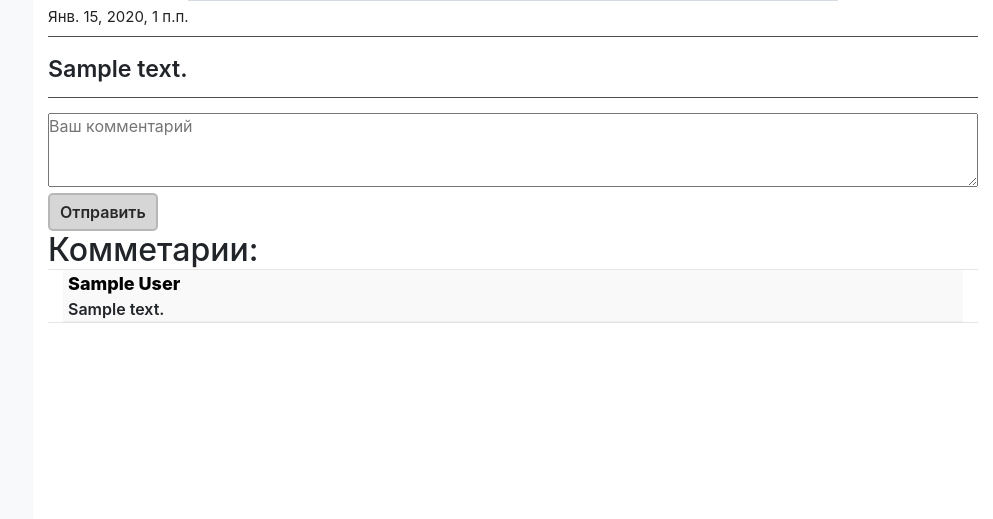
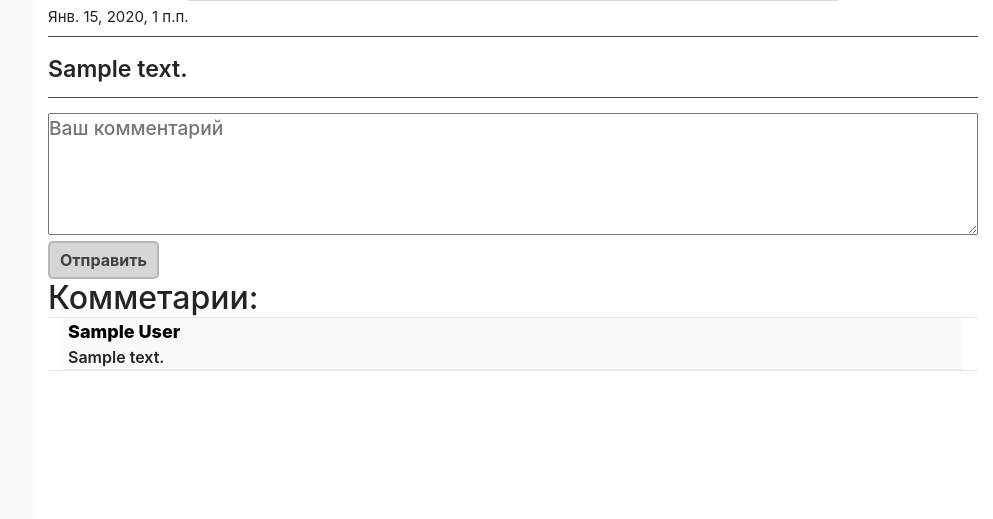
Before and after one commit to Y2Danil/tsoktest, a Django app: page /article/1/ in a window 1280 px wide. Shown: the part 583-1102 px from the top of the page, without its empty margins (287-1280 px from the left). Run offline with Django 3.2, Linux system fonts and the light colour scheme; a user stored in the database is signed in; tables that the repository leaves empty hold one stand-in row (values such as "Sample post"); grey boxes marked "Sample" are stand-in pictures; some libraries are stand-ins or nearby versions.

Commit message:
Еще немного правак

```diff
--- a/Top/static/Top/style2.css
+++ b/Top/static/Top/style2.css
@@ -108,7 +108,7 @@ ul > li.admin {
 }
 
 .article_title {
-  font-size: 16px;
+  font-size: 1.2em;
   font-weight: 600;
   color: #000;
   text-decoration: none !important;
@@ -123,7 +123,7 @@ ul > li.admin {
 }
 
 .article_pub_date {
-  margin-bottom: 30px;
+  margin-bottom: 60px;
 }
 
 .article_rubric {
@@ -131,6 +131,8 @@ ul > li.admin {
   position: absolute;
   bottom: 0;
   font-size: .90em;
+  font-weight: 500;
+  margin-bottom: 0;
 }
 
 .article_rubric > a {
@@ -482,6 +484,9 @@ ul > li.admin {
   ul > *  {
     text-align: left;
   }
+  .article_rubric {
+    margin-bottom: 40px;
+  }
 }
 
 @media (max-width: 1200px) {
--- a/Top/templates/Top/detail.html
+++ b/Top/templates/Top/detail.html
@@ -29,6 +29,10 @@
   }
   .detail-bottom-hr {
     margin-bottom: 20px;
+  }
+  textarea[name=text_comment]::placeholder {
+    font-size: 1.2em;
+    font-weight: 500;
   }
   .please_login > a {
     font-size: 1.2em;
@@ -74,10 +78,10 @@
     padding: 5px;
     padding-left: 10px;
     padding-right: 10px;
-    font-weight: 600;
+    font-weight: 700;
     border: 2px solid rgba(172, 172, 172, 0.75);
     border-radius: 5px;
-    color: rgb(40, 40, 40);
+    color: rgb(65, 65, 65);
     background-color: rgba(200, 200, 200, 0.75);
   }
 </style>
@@ -105,7 +109,7 @@
   <form action="{% url 'blog:list_comment' Article.id %}" method="POST">
     {% csrf_token %}
 
-    <textarea name='text_comment' placeholder="Ваш комментарий" required cols='30' rows='3' style='width: 100%;'></textarea><br>
+    <textarea name='text_comment' placeholder="Ваш комментарий" required cols='40' rows='5' style='width: 100%;'></textarea><br>
     <button class='comment_gend' type="submit">Отправить</button>
   </form>
   {% else %}
```
